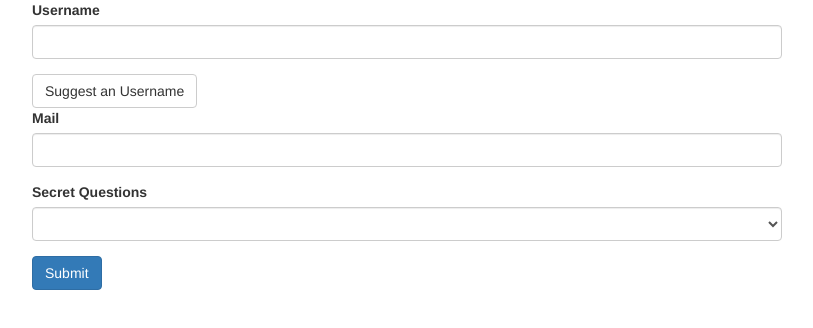
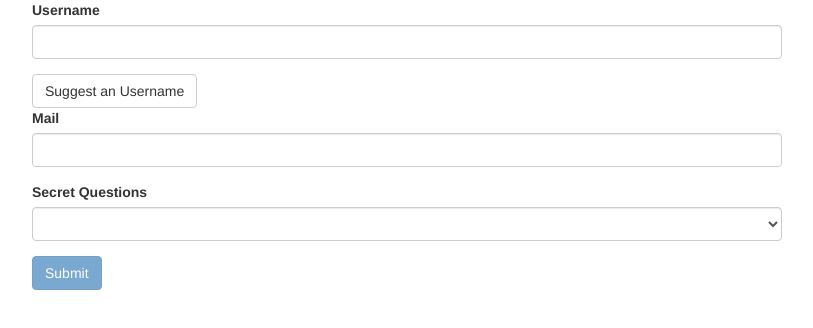
Before and after one commit to techraiders/ng4forms, an Angular app: page / in a window 1280 px wide. Shown: the top 328 px of the page, without its empty margins (248-1061 px from the left). Built offline with nearby package versions, Linux system fonts and the light colour scheme.

Commit message:
Disables submit button if form is invalid.

```diff
--- a/src/app/template-driven/template-driven.component.html
+++ b/src/app/template-driven/template-driven.component.html
@@ -20,7 +20,7 @@
             <option value="teacher">Your first teacher?</option>
           </select>
         </div>
-        <button class="btn btn-primary" type="submit">Submit</button>
+        <button class="btn btn-primary" type="submit" [disabled]="f.invalid">Submit</button>
       </form>
     </div>
   </div>
```
